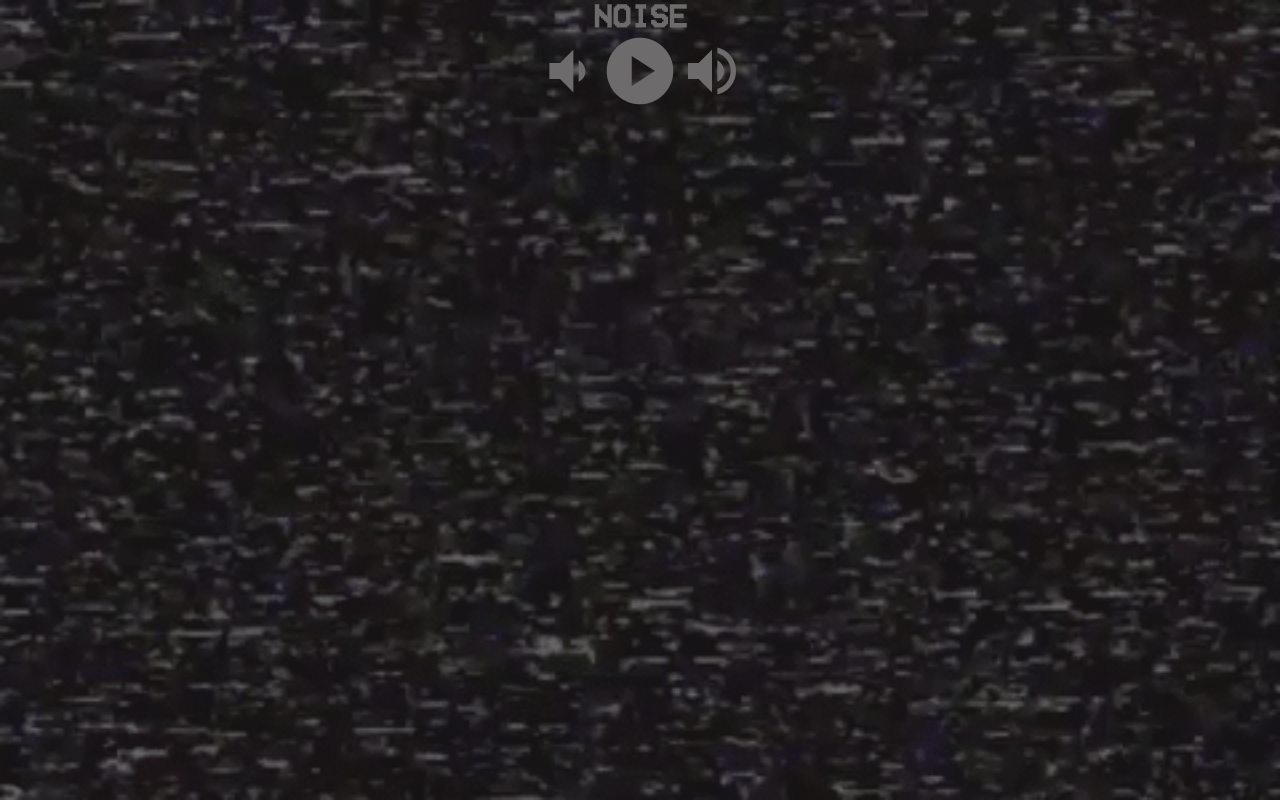
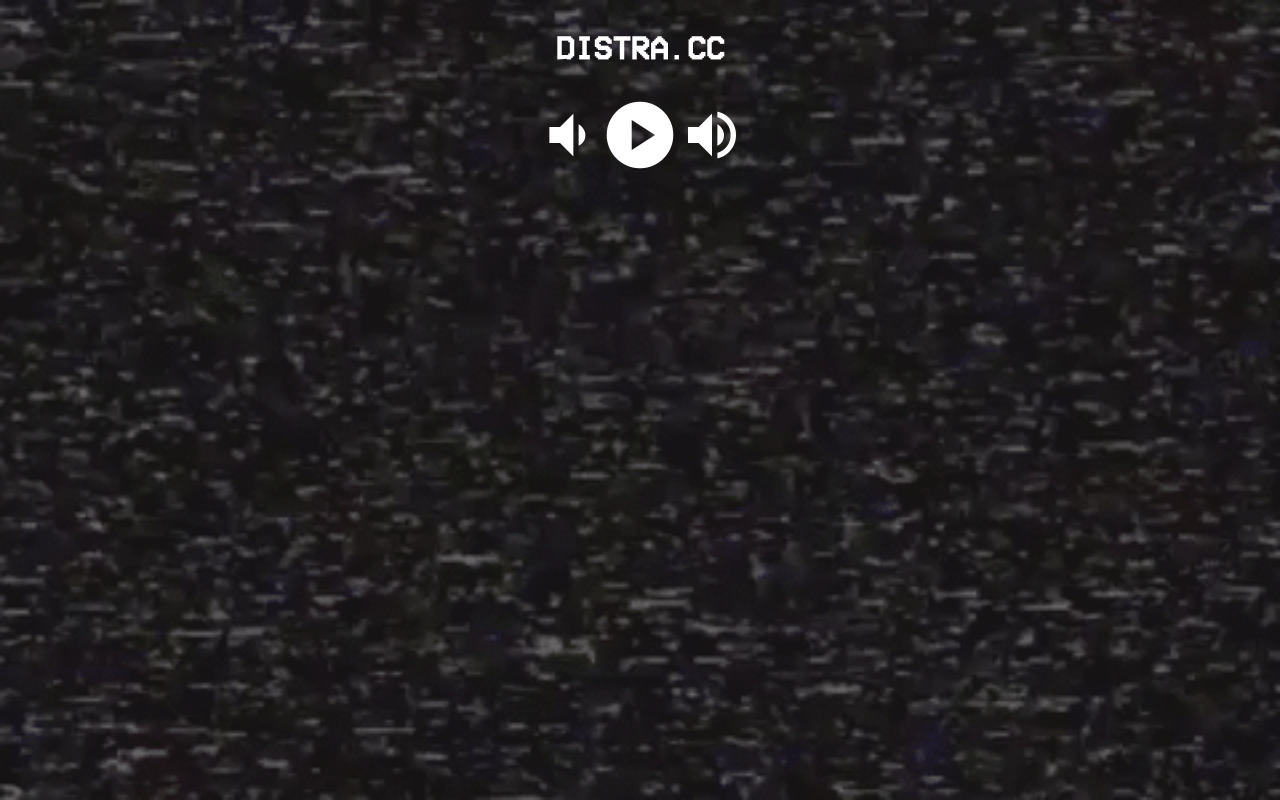
Before and after one commit to ivanwo/noise, a plain HTML site: page index.html in a window 1280 px wide. Drawn offline with Linux system fonts and the light colour scheme.

Commit message:
brighter, punchier

```diff
--- a/index.html
+++ b/index.html
@@ -11,7 +11,7 @@
 </head>
 <body>
     <DIV id="noise-holder">
-        <h1>NOISE</h1>
+        <h1><a href="">DISTRA.CC</a></h1>
         <div id="control-holder">
             <span class="material-icons volume" id="volume-down" onclick="volumeDown()">
             volume_down
--- a/style.css
+++ b/style.css
@@ -4,6 +4,13 @@
 }
 *{
     margin: 0;
+}
+h1{
+    margin: 1em;
+}
+a{
+    text-decoration: none;
+    color: white;
 }
 #noise-toggle
 {
@@ -43,6 +50,7 @@ body
     flex-direction: column;
     align-items: center;
     position: absolute;
+    z-index: 1;
     top:0;
     left:0;
     right:0;
```
